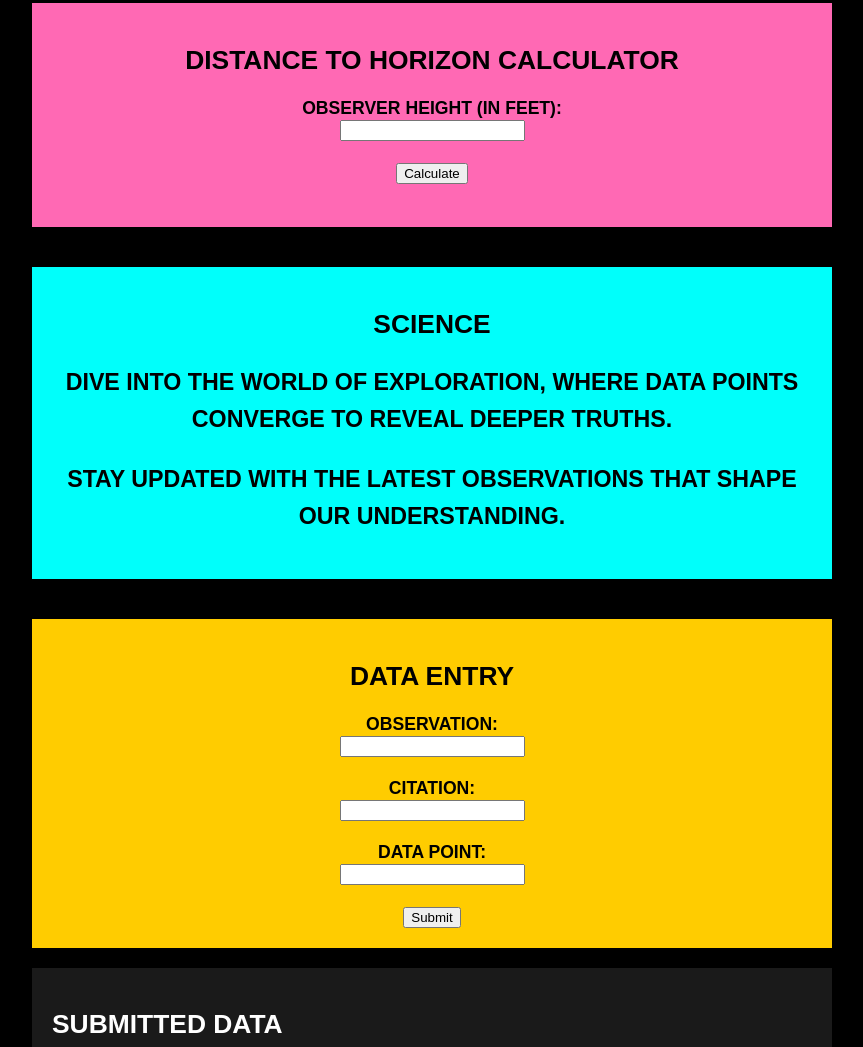
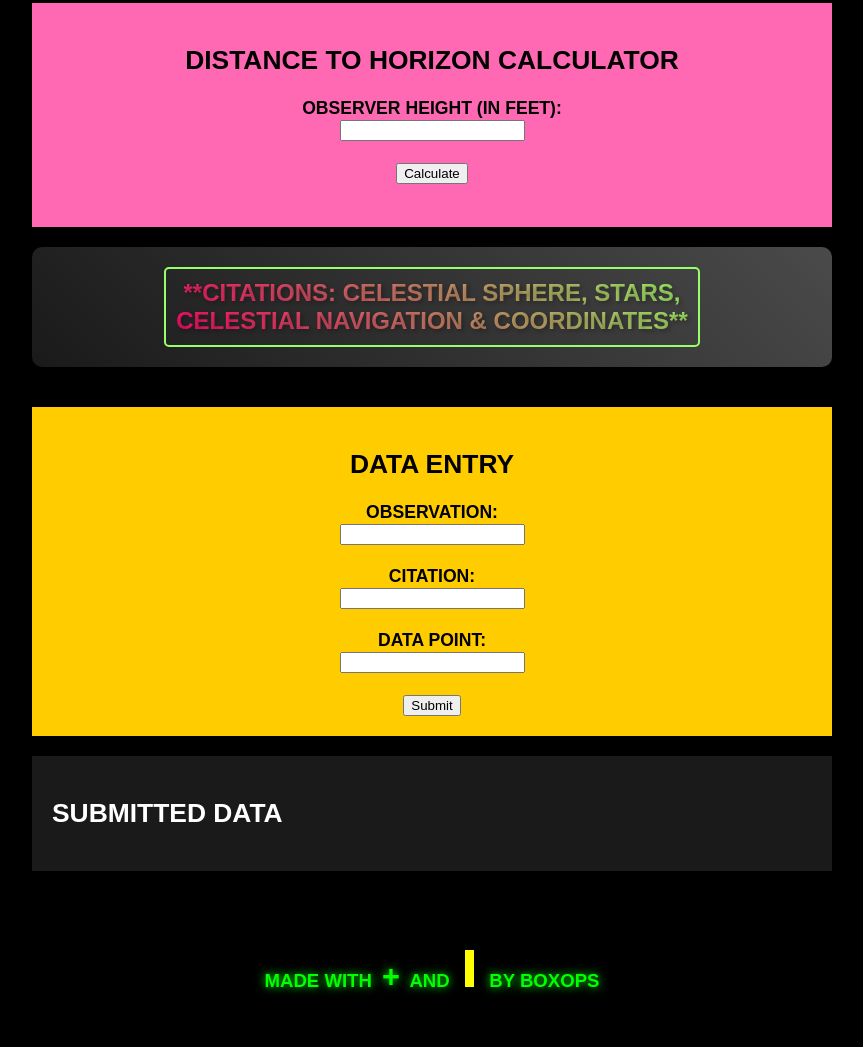
Before and after one commit to BoxOps-FE/1, a plain HTML site: page index.html in a window 1280 px wide. Shown: the part 3277-4324 px from the top of the page, without its empty margins (208-1071 px from the left). Drawn offline with nearby package versions, Linux system fonts and the light colour scheme.

Commit message:
Update index.html

```diff
--- a/index.html
+++ b/index.html
@@ -165,12 +165,13 @@
             <p id="horizonResult"></p>
         </section>
 
-        <!-- Science Section -->
-        <section class="science-section">
-            <h2>Science</h2>
-            <p>Dive into the world of exploration, where data points converge to reveal deeper truths.</p>
-            <p>Stay updated with the latest observations that shape our understanding.</p>
-        </section>
+<!-- Citations Section -->
+<section class="citations-section" style="text-align: center; padding: 20px; margin: 20px 0; background: linear-gradient(45deg, #1a1a1a, #4a4a4a); border-radius: 10px; box-shadow: 0 4px 6px rgba(0,0,0,0.1);">
+    <a href="star citations.html" style="text-decoration: none; display: inline-block; font-family: 'Arial', sans-serif; font-size: 24px; font-weight: bold; color: transparent; background: linear-gradient(45deg, #f06, #9f6); -webkit-background-clip: text; background-clip: text; text-shadow: 2px 2px 4px rgba(0,0,0,0.3); padding: 10px; border: 2px solid #9f6; border-radius: 5px; transition: all 0.3s ease;">
+        <span style="display: block;">**Citations: Celestial sphere, Stars,</span>
+        <span style="display: block;">Celestial Navigation & Coordinates**</span>
+    </a>
+</section>
 
         <!-- Data Entry Section -->
         <section class="data-entry-section">
```
